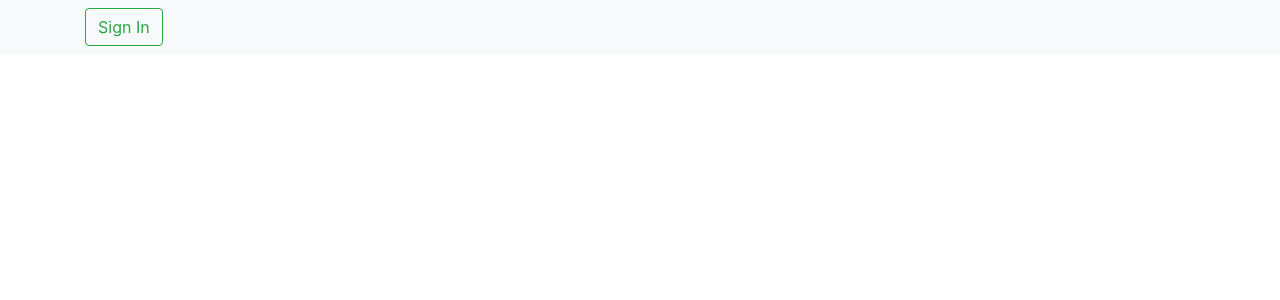
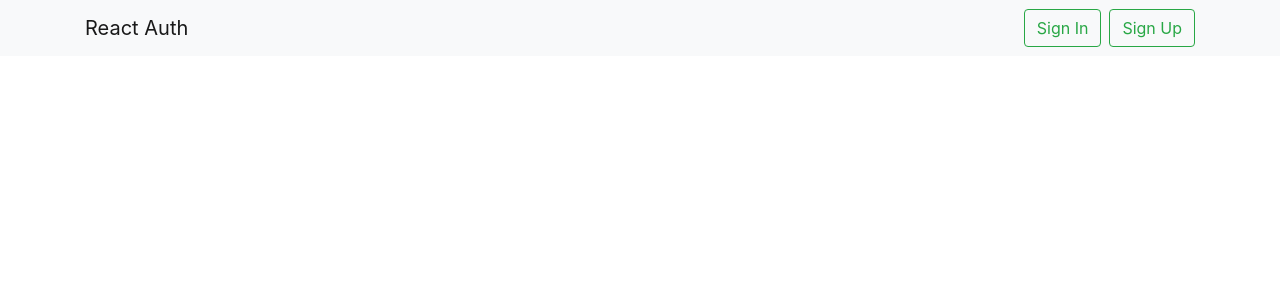
Before and after one commit to aviladev/react-auth, a React (Create React App) app: page / in a window 1280 px wide. Shown: the top 300 px of the page. Built offline with nearby package versions, Linux system fonts and the light colour scheme.

Commit message:
Update Header to toggle signin/signup/signout

```diff
--- a/src/components/Header.js
+++ b/src/components/Header.js
@@ -1,26 +1,58 @@
-import React, { Component } from 'react'
+import React, { Component, Fragment } from 'react'
 import { NavLink } from 'react-router-dom'
+import { connect } from 'react-redux'
 
 class Header extends Component {
+  renderLinks = () => this.props.authenticated
+    ? (
+      <li className='nav-item'>
+        <NavLink
+          className='btn btn-outline-warning ml-2'
+          to='/signout'
+        >
+            Sign Out
+        </NavLink>
+      </li>
+    )
+    : (
+      <Fragment>
+        <li className='nav-item'>
+          <NavLink
+            to='/signin'
+            className='btn btn-outline-success ml-2'
+          >
+            Sign In
+          </NavLink>
+        </li>
+
+        <li className='nav-item'>
+          <NavLink
+            to='/signup'
+            className='btn btn-outline-success ml-2'
+          >
+            Sign Up
+          </NavLink>
+        </li>
+      </Fragment>
+    )
+
   render () {
     return (
       <nav className='navbar navbar-expand-lg navbar-light bg-light mb-3'>
         <div className='container'>
+          <NavLink to='/' className='navbar-brand'>React Auth</NavLink>
 
           <ul className='nav navbar-nav'>
-            <li className='nav-item'>
-              <NavLink to='/signin'
-                className='btn btn-outline-success my-2 my-sm-0'
-              >
-                Sign In
-              </NavLink>
-            </li>
+            {this.renderLinks()}
           </ul>
-
         </div>
       </nav>
     )
   }
 }
 
-export default Header
+const mapStateToProps = ({
+  auth: { authenticated }
+}) => ({ authenticated })
+
+export default connect(mapStateToProps)(Header)
```
